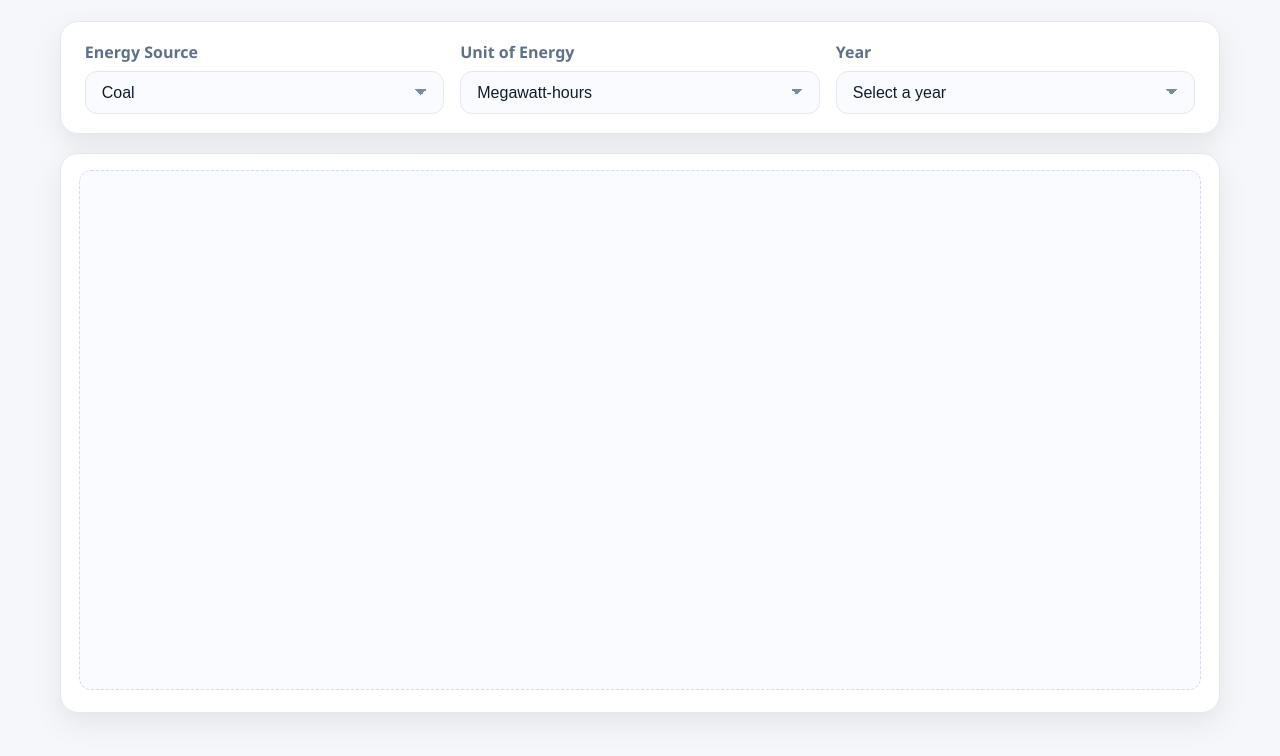
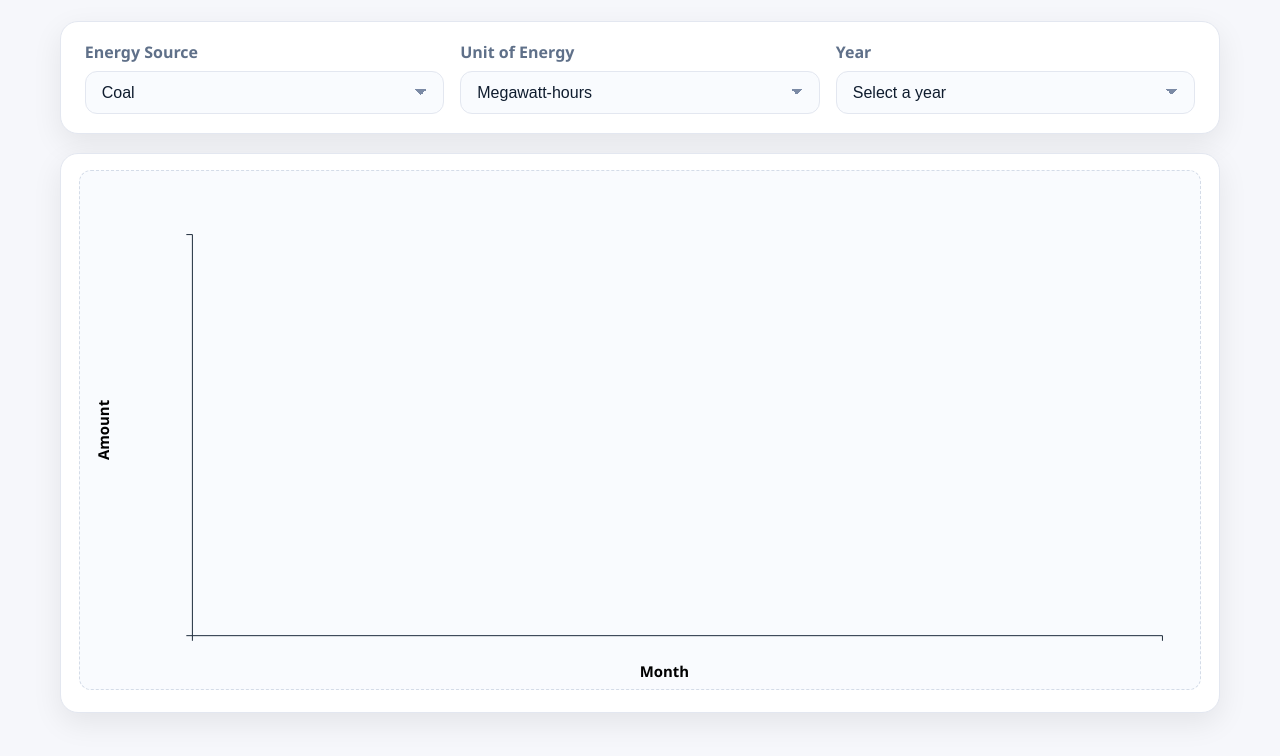
Before and after one commit to DanhMaii/CSE-412-Group-Project, a website built with Vite: page control-panel.html in a window 1280 px wide. Shown: the part 86-842 px from the top of the page. Built offline with nearby package versions, Linux system fonts and the light colour scheme; some packages are replaced by stand-ins of ours; no server answers; the database is empty.

Commit message:
feat: create D3 graph (without controlling functionality)

```diff
--- a/control-panel.html
+++ b/control-panel.html
@@ -5,6 +5,7 @@
     <meta name="viewport" content="width=device-width, initial-scale=1.0" />
     <title>Energy Control Panel</title>
     <link rel="stylesheet" href="control-panel.css" />
+    <script type="module" src="/src/control-panel.js"></script>
   </head>
   <body>
     <div class="page">
@@ -21,7 +22,9 @@
                 <option value="" disabled>Select an energy source</option>
                 <option value="coal" selected>Coal</option>
                 <option value="geothermal">Geothermal</option>
-                <option value="hydroelectric-conventional">Hydroelectric Conventional</option>
+                <option value="hydroelectric-conventional">
+                  Hydroelectric Conventional
+                </option>
                 <option value="natural-gas">Natural Gas</option>
                 <option value="nuclear">Nuclear</option>
                 <option value="other">Other</option>
@@ -29,10 +32,14 @@
                 <option value="other-gases">Other Gases</option>
                 <option value="petroleum">Petroleum</option>
                 <option value="pumped-storage">Pumped Storage</option>
-                <option value="solar-thermal-photovoltaic">Solar Thermal and Photovoltaic</option>
+                <option value="solar-thermal-photovoltaic">
+                  Solar Thermal and Photovoltaic
+                </option>
                 <option value="total">Total</option>
                 <option value="wind">Wind</option>
-                <option value="wood-derived">Wood and Wood Derived Fuels</option>
+                <option value="wood-derived">
+                  Wood and Wood Derived Fuels
+                </option>
               </select>
             </label>
 
@@ -78,7 +85,13 @@
         </section>
 
         <section class="card card--chart">
-          <svg class="chart" viewBox="0 0 1200 500" role="img" aria-label="Empty chart area"></svg>
+          <svg
+            class="chart"
+            viewBox="0 0 1200 500"
+            role="img"
+            aria-label="Empty chart area"
+            id="main-svg"
+          ></svg>
         </section>
       </main>
     </div>
--- /dev/null
+++ b/src/control-panel.js
@@ -0,0 +1,110 @@
+import { supabase } from './database/supabaseClient';
+import * as d3 from 'd3';
+// Global graph config
+const config = {
+  width: 1200,
+  height: 500,
+  marginTop: 40,
+  marginRight: 40,
+  marginBottom: 30,
+  marginLeft: 120,
+  fontSize: 16,
+  padding: 0.5,
+};
+async function main() {
+  // Getting data from supabase
+  const data = await getDataByYearSource('Coal', 2001);
+
+  // Get svg element
+  const svg = d3.select('#main-svg');
+
+  // Render it out with given data
+  renderGraph(svg, data);
+}
+
+function renderGraph(svg, data) {
+  // Initialize x axis
+  const xDomain = data.map((d) => d.g_month);
+  const xRange = [config.marginLeft, config.width - config.marginRight];
+  const xScale = d3
+    .scaleBand()
+    .domain(xDomain)
+    .range(xRange)
+    .padding(config.padding);
+  const xAxis = d3.axisBottom(xScale);
+
+  // Adding x axis
+  svg
+    .append('g')
+    .attr('id', 'x-axis')
+    .attr('transform', `translate(0,${config.height - config.marginBottom})`)
+    .call(xAxis);
+
+  // Initialize y axis
+  const yDomain = [0, d3.max(data.map((d) => d.sum))];
+  const yRange = [config.height - config.marginBottom, config.marginTop];
+  const yScale = d3.scaleLinear().domain(yDomain).range(yRange);
+  const yAxis = d3.axisLeft(yScale);
+
+  // Adding y axis
+  svg
+    .append('g')
+    .attr('id', 'y-axis')
+    .attr('transform', `translate(${config.marginLeft},0)`)
+    .call(yAxis);
+
+  // Adding bars
+  svg
+    .append('g')
+    .attr('fill', '#3EA3F0')
+    .selectAll('rect')
+    .data(data)
+    .join('rect')
+    .attr('x', (d) => xScale(d.g_month))
+    .attr('y', (d) => yScale(d.sum))
+    .attr('width', xScale.bandwidth())
+    .attr('height', (d) => yScale(0) - yScale(d.sum));
+
+  // Adding x label if there is no x label
+  if (svg.select('#x-label').empty()) {
+    svg
+      .append('text')
+      .attr('id', 'x-label')
+      .attr('x', config.width / 2)
+      .attr('y', config.height + config.marginBottom / 2)
+      .style('font-weight', 'bold')
+      .style('font-size', config.fontSize)
+      .text('Month');
+  }
+
+  // Adding y label if there is no y label
+  if (svg.select('#y-label').empty()) {
+    svg
+      .append('text')
+      .attr('text-anchor', 'middle')
+      .attr('id', 'y-label')
+      .attr('x', -config.height / 2)
+      .attr('y', config.fontSize + 15)
+      .attr('transform', 'rotate(-90)')
+      .style('font-weight', 'bold')
+      .style('font-size', config.fontSize)
+      .text('Amount');
+  }
+}
+
+// Get generation amount from a chosen source at chosen year in 12 months
+async function getDataByYearSource(source, year) {
+  const { data, error } = await supabase
+    .from('Generation_Record')
+    .select('g_month, g_generation_amount_MWh.sum()')
+    .eq('g_energy_source', source)
+    .eq('g_year', year)
+    .neq('g_energy_source', 'Total');
+  if (error) {
+    throw Error("Can't get data from getUser()");
+  } else {
+    return data;
+  }
+}
+
+main();
```
Also changed, not shown: index.html (+3 -0 lines).
